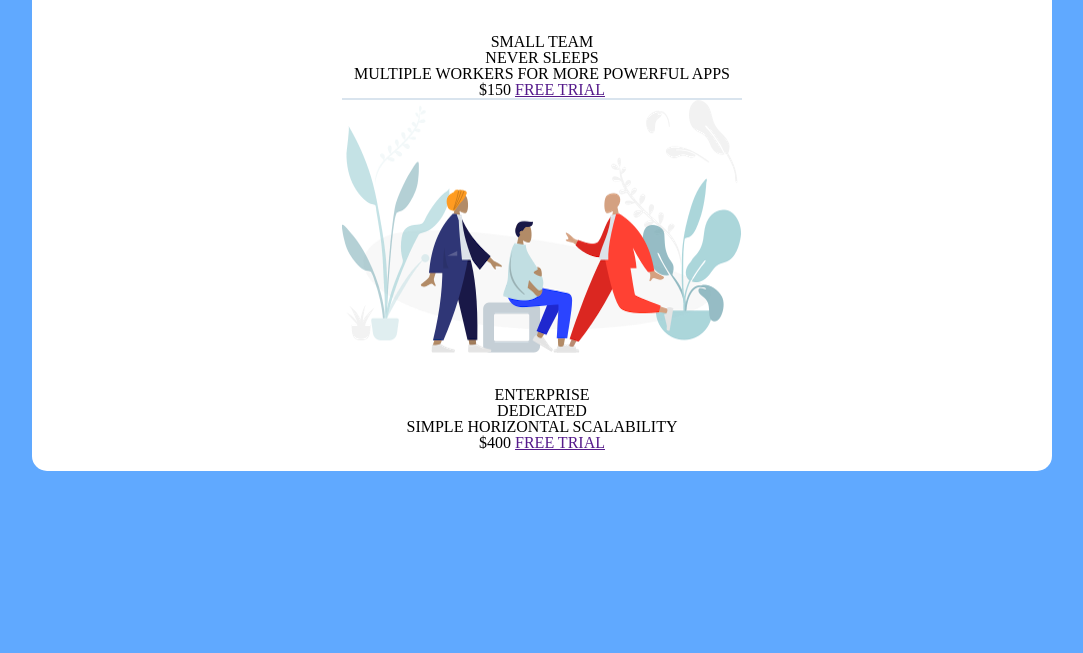
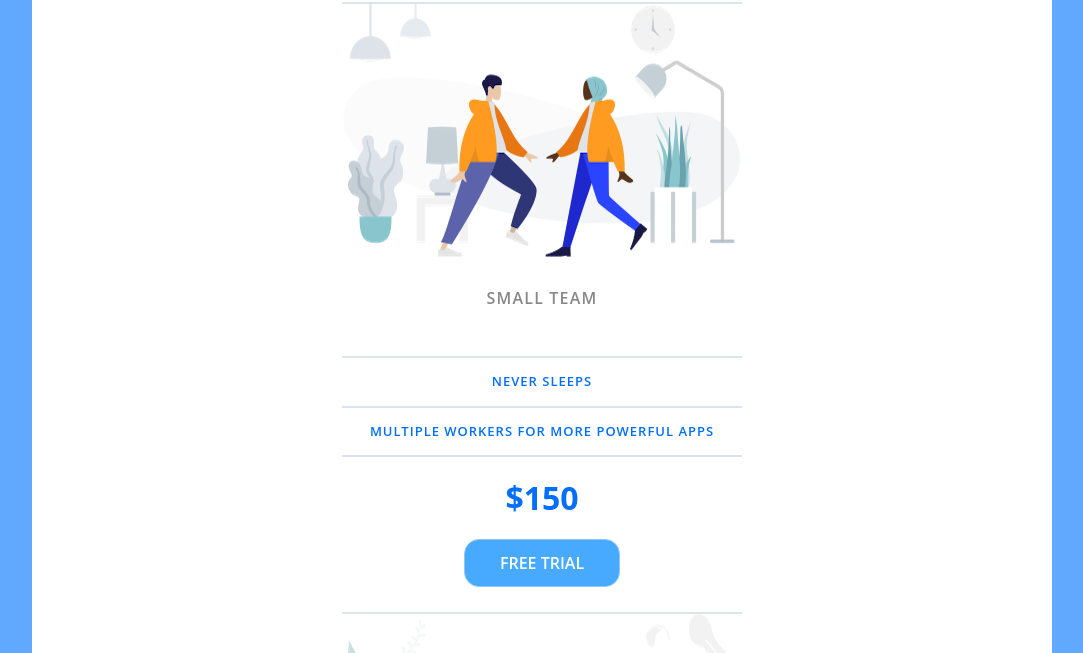
Before and after one commit to blackdreamer15/Pricing-Panel, a plain HTML site: page index.html in a window 1280 px wide. Shown: the part 626-1279 px from the top of the page, without its empty margins (98-1181 px from the left). Before the commit the page ends 1097 px from the top, so only its background shows below. Drawn offline with Linux system fonts and the light colour scheme.

Commit message:
Added major styling to sections

```diff
--- a/main.css
+++ b/main.css
@@ -49,7 +49,7 @@ table {
 
 /*---  CUSTOM CSS ---*/
 html {
-    font-family: ;
+    font-family: "Open Sans", sans-serif;
     box-sizing: border-box;
 }
 body {
@@ -89,3 +89,60 @@ section img.pricing-img {
     max-width: 100%;
     margin-bottom: 30px;
 }
+
+section h2.pricing-header {
+    color: #888;
+    font-weight: 600;
+    letter-spacing: 1.2px;
+}
+
+section ul.pricing-features {
+    color: #016ff9;
+    margin: 50px auto 25px;
+}
+
+section ul.pricing-features li.pricing-features-item {
+    letter-spacing: 1px;
+    font-weight: 600;
+    line-height: 1.5;
+    padding: 14px 0;
+    font-size: 13px;
+    border-top: 2px solid #d9e4ee;
+}
+
+section ul.pricing-features li.pricing-features-item:last-child {
+    border-bottom: 2px solid #d9e4ee;
+}
+
+span.pricing-price {
+    color: #016ff9;
+    display: block;
+    font-weight: 700;
+    font-size: 32px;
+}
+
+.pricing-button {
+    border: 1px solid #8ec8fa;
+    color: #348eff;
+    text-decoration: none;
+    padding: 15px 35px;
+    border-radius: 15px;
+    display: inline-block;
+    margin: 25px 0;
+    font-weight: 600;
+    transition: background .2s ease-in-out;
+}
+
+.pricing-button:hover, .pricing-button:focus {
+    background-color: #e1f1ff;
+}
+
+.featured {
+    background-color: #48aaff;
+    color: #fff;
+}
+
+.featured:hover, .featured:focus {
+    background-color: #269aff;
+    color: #fff;
+}
```
